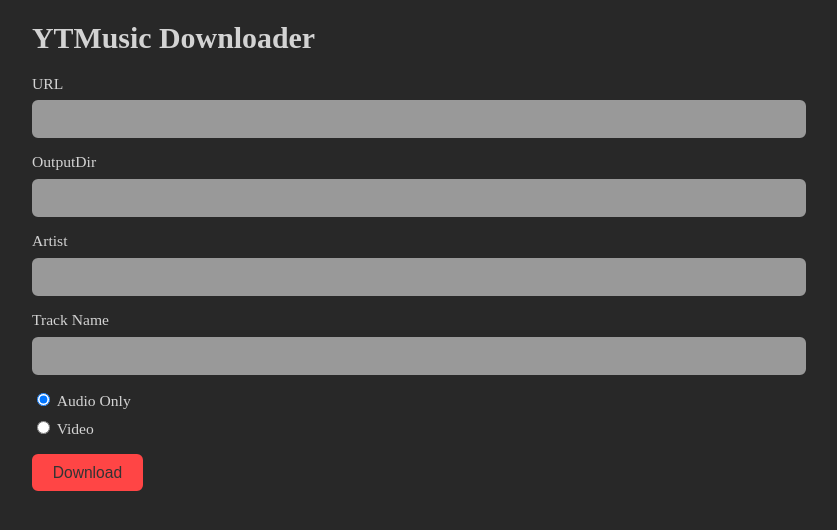
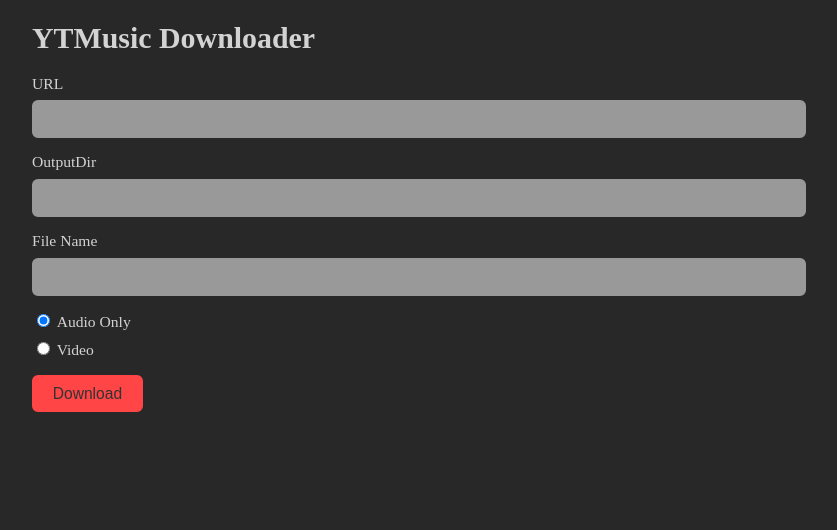
Before and after one commit to pedrofrohmut/yt-downloader, a React (Vite) app: page / in a window 1280 px wide. Shown: the top 530 px of the page, without its empty margins (221-1058 px from the left). Built offline with nearby package versions, Linux system fonts and the light colour scheme.

Commit message:
FileName instead of Artist + Track Name (to be more flexible)

```diff
--- a/src/App.tsx
+++ b/src/App.tsx
@@ -8,15 +8,14 @@ type DownloadRequest = {
     url: string
     output_dir: string
     audio_only: boolean
-    artist: string
-    track_name: string
+    file_name: string
 }
 
 const App = () => {
     const urlRef = useRef<HTMLInputElement | null>(null)
     const outputDirRef = useRef<HTMLInputElement | null>(null)
-    const artistRef = useRef<HTMLInputElement | null>(null)
-    const trackNameRef = useRef<HTMLInputElement | null>(null)
+    const fileNameRef = useRef<HTMLInputElement | null>(null)
+
     const [audioOnly, setAudioOnly] = useState(true)
 
     const [showMessage, setShowMessage] = useState(false)
@@ -38,12 +37,11 @@ const App = () => {
 
         const url = getValueFromRef(urlRef)
         const outputDir = getValueFromRef(outputDirRef)
-        const artist = getValueFromRef(artistRef)
-        const trackName = getValueFromRef(trackNameRef)
+        const fileName = getValueFromRef(fileNameRef)
 
-        if (url === "" || outputDir === "" || artist === "" || trackName === "") {
+        if (url === "" || outputDir === "" || fileName === "") {
             setIsErrorMessage(true)
-            handleShowMessage("Url, Output Dir, Artist and Track Name are required")
+            handleShowMessage("Url, Output Dir, FileName are required")
             return
         }
 
@@ -55,8 +53,7 @@ const App = () => {
                 url,
                 output_dir: outputDir,
                 audio_only: audioOnly,
-                artist,
-                track_name: trackName
+                file_name: fileName
             } as DownloadRequest
         })) as string
 
@@ -64,7 +61,6 @@ const App = () => {
             setIsErrorMessage(true)
         } else {
             setValueToRef(urlRef, "")
-            setValueToRef(trackNameRef, "")
         }
         handleShowMessage(resultMessage)
     }
@@ -103,16 +99,10 @@ const App = () => {
                         <input type="text" ref={outputDirRef} required />
                     </div>
 
-                    {/* Artist */}
+                    {/* File Name */}
                     <div className="form-group">
-                        <label>Artist</label>
-                        <input type="text" ref={artistRef} />
-                    </div>
-
-                    {/* Track Name */}
-                    <div className="form-group">
-                        <label>Track Name</label>
-                        <input type="text" ref={trackNameRef} />
+                        <label>File Name</label>
+                        <input type="text" ref={fileNameRef} required />
                     </div>
 
                     {/* Media Type */}
```
Also changed, not shown: 1 other file (tests, documents, lock files or other folders).
